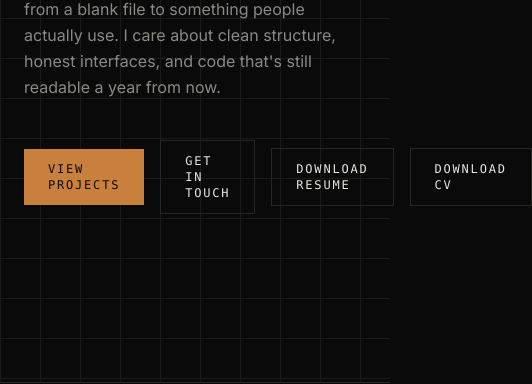
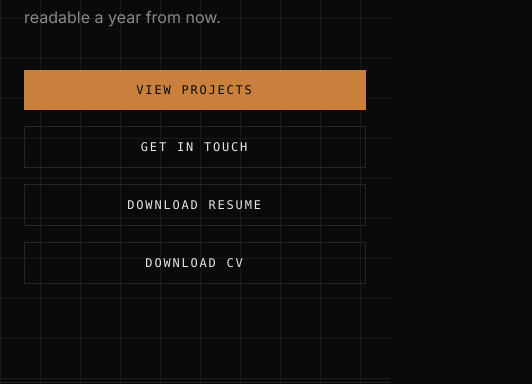
Before and after one commit to Arian-jay/myPortfolio, a React (Create React App) app: page / in a window 390 px wide. Shown: the part 526-910 px from the top of the page, 532 px wide, since content can reach past the window. Built offline with nearby package versions, Linux system fonts and the light colour scheme; no server answers.

Commit message:
fixed UI responsiveness for any devices

```diff
--- a/src/components/sections/Home.jsx
+++ b/src/components/sections/Home.jsx
@@ -17,7 +17,7 @@ export default function Home() {
         <p className="mt-8 max-w-xl text-faint text-base sm:text-lg leading-relaxed">
           {PROFILE.summary}
         </p>
-        <div className="mt-10 flex items-center gap-4">
+        <div className="mt-10 flex flex-col sm:flex-row items-center gap-4 w-full">
           <a
             href="#projects"
             onClick={(e) => {
@@ -26,7 +26,7 @@ export default function Home() {
                 .getElementById("projects")
                 ?.scrollIntoView({ behavior: "smooth" });
             }}
-            className="px-6 py-3 bg-rust text-ink font-mono text-xs uppercase tracking-[0.15em] hover:bg-paper transition-colors"
+            className="w-full sm:w-auto px-6 py-3 bg-rust text-ink font-mono text-xs uppercase tracking-[0.15em] hover:bg-paper transition-colors text-center"
           >
             View Projects
           </a>
@@ -38,21 +38,21 @@ export default function Home() {
                 .getElementById("contact")
                 ?.scrollIntoView({ behavior: "smooth" });
             }}
-            className="px-6 py-3 border border-line text-paper font-mono text-xs uppercase tracking-[0.15em] hover:border-rust hover:text-rust transition-colors"
+            className="w-full sm:w-auto px-6 py-3 border border-line text-paper font-mono text-xs uppercase tracking-[0.15em] hover:border-rust hover:text-rust transition-colors text-center"
           >
             Get in Touch
           </a>
           <a
             href="/Resume.pdf"
             download="Resume.pdf"
-            className="px-6 py-3 border border-line text-paper font-mono text-xs uppercase tracking-[0.15em] hover:border-rust hover:text-rust transition-colors"
+            className="w-full sm:w-auto px-6 py-3 border border-line text-paper font-mono text-xs uppercase tracking-[0.15em] hover:border-rust hover:text-rust transition-colors text-center"
           >
             Download Resume
           </a>
           <a
             href="/cv.pdf"
             download="cv.pdf"
-            className="px-6 py-3 border border-line text-paper font-mono text-xs uppercase tracking-[0.15em] hover:border-rust hover:text-rust transition-colors"
+            className="w-full sm:w-auto px-6 py-3 border border-line text-paper font-mono text-xs uppercase tracking-[0.15em] hover:border-rust hover:text-rust transition-colors text-center"
           >
             Download CV
           </a>
```
